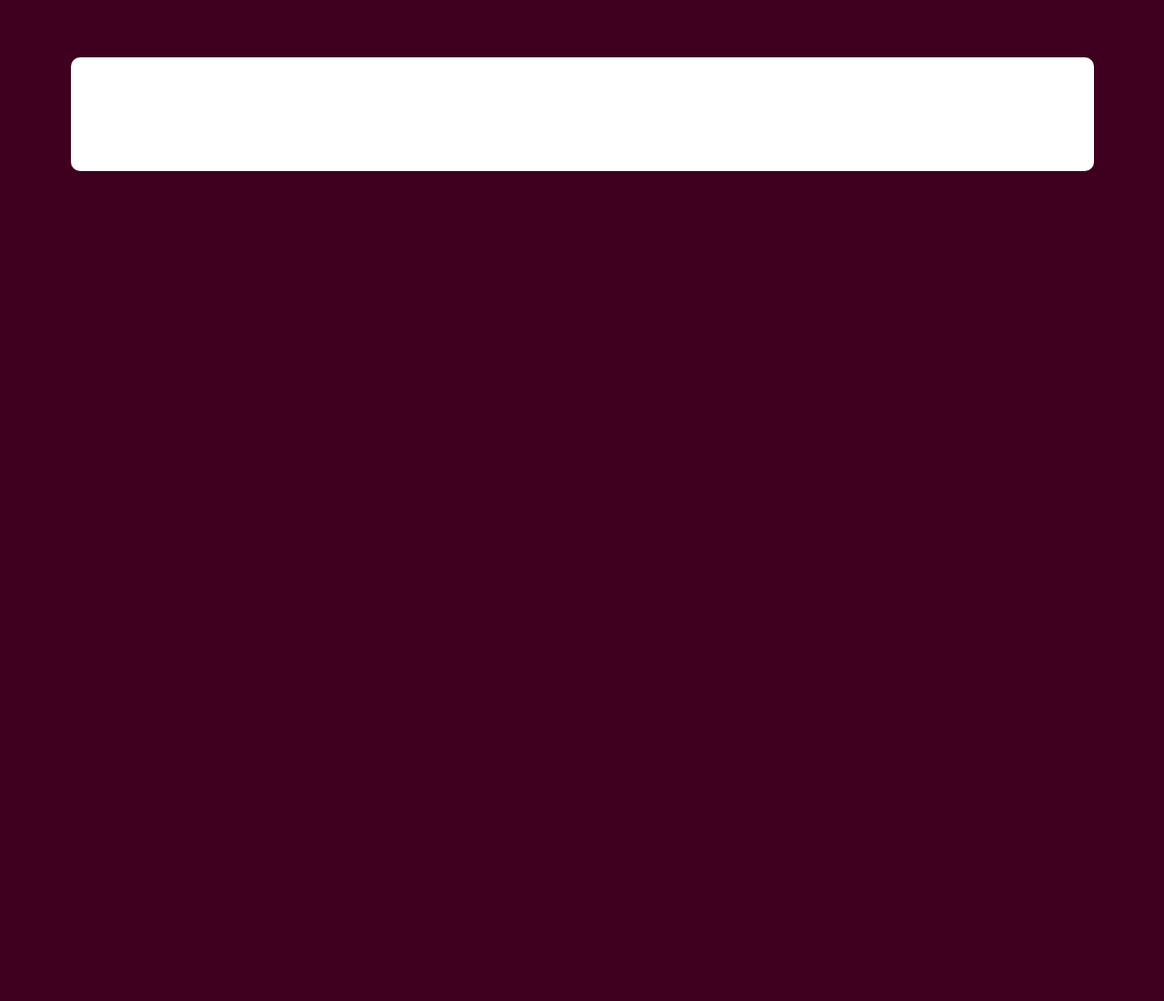
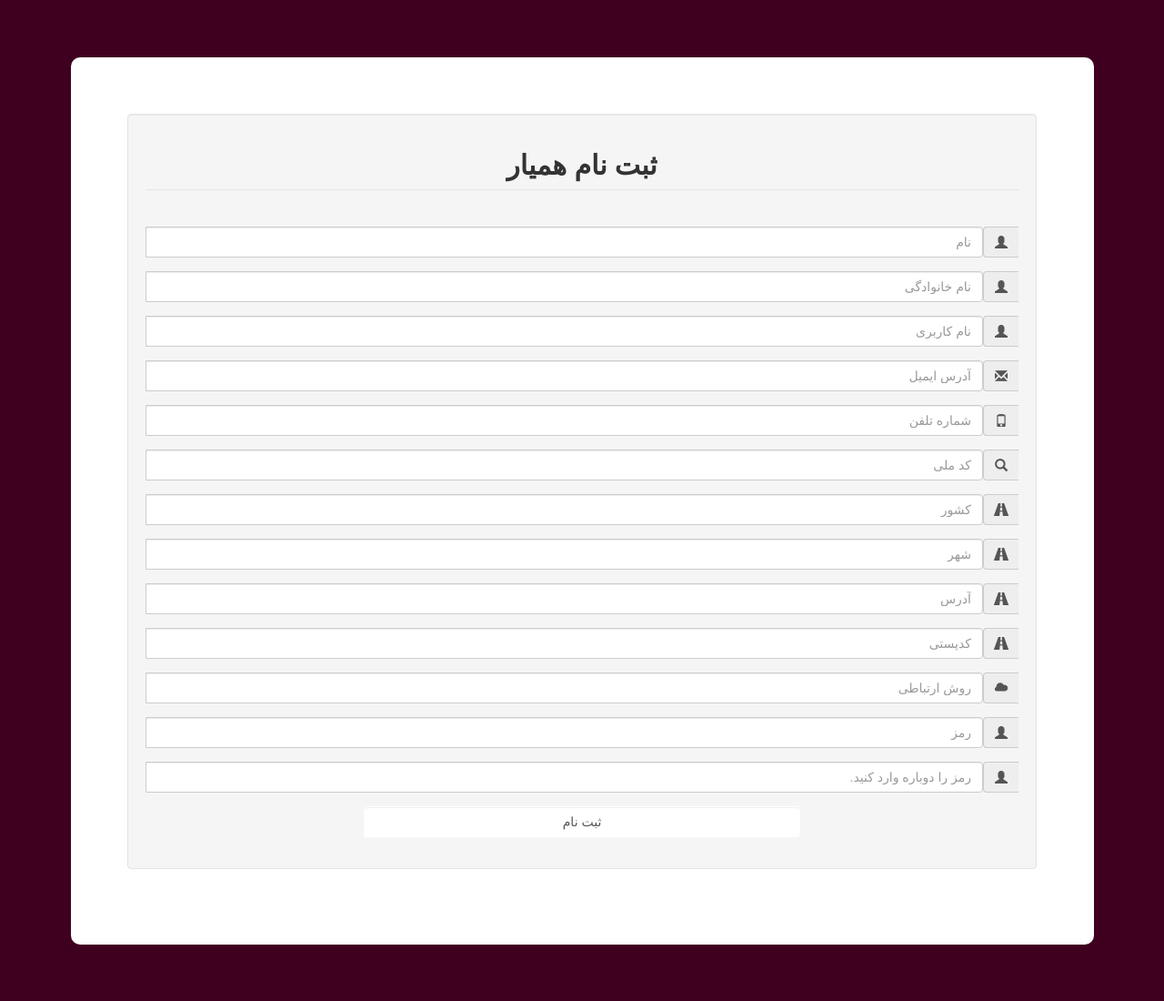
Before and after one commit to falipour/ChildFoundation2, a Django app: page /register/ in a window 1280 px wide. Shown: the part 58-1158 px from the top of the page at 91% size. Before the commit the page ends 246 px from the top, so only its background shows below. Run offline with Django 3.2, Linux system fonts and the light colour scheme; some libraries are stand-ins or nearby versions.

Commit message:
hamyar url

```diff
--- a/MySite/templates/MySite/Hamyar_Register.html
+++ b/MySite/templates/MySite/Hamyar_Register.html
@@ -13,8 +13,9 @@
             <div class="row">
                 <div class="col-lg-12">
                     <div style="background-color: white; margin: 5%; padding: 5%; border-radius: 10px;">
-                        <section id="signup" class="hide">
-                            <form class="well form-horizontal" action="" method="post" id="signup_form">{% csrf_token %}
+                        <section id="signup">
+                            <form class="well form-horizontal" style="direction: rtl" action="" method="post"
+                                  id="signup_form">{% csrf_token %}
                                 <fieldset>
                                     <legend>
                                         <center><h2><b>ثبت نام همیار</b></h2></center>
@@ -27,8 +28,7 @@
                                                     <span class="input-group-addon"><i
                                                             class="glyphicon glyphicon-user"></i></span>
                                                 <input name="first_name" placeholder="نام" class="form-control"
-                                                       type="text"
-                                                       value="{% if type == 'signup' %} {{ form.first_name.value }} {% endif %}">
+                                                       type="text">
                                             </div>
                                         </div>
                                     </div>
@@ -44,8 +44,7 @@
                                                     <span class="input-group-addon"><i
                                                             class="glyphicon glyphicon-user"></i></span>
                                                 <input name="last_name" placeholder="نام خانوادگی"
-                                                       class="form-control" type="text"
-                                                       value="{% if type == 'signup' %} {{ form.last_name.value }} {% endif %}">
+                                                       class="form-control" type="text">
                                             </div>
                                         </div>
                                     </div>
@@ -61,8 +60,7 @@
                                                     <span class="input-group-addon"><i
                                                             class="glyphicon glyphicon-user"></i></span>
                                                 <input name="username" placeholder="نام کاربری" class="form-control"
-                                                       type="text"
-                                                       value="{% if type == 'signup' %} {{ form.username.value }} {% endif %}">
+                                                       type="text">
                                             </div>
                                         </div>
                                     </div>
@@ -79,8 +77,7 @@
                                                     <span class="input-group-addon"><i
                                                             class="glyphicon glyphicon-envelope"></i></span>
                                                 <input name="email" placeholder="آدرس ایمیل" class="form-control"
-                                                       type="text"
-                                                       value="{% if type == 'signup' %} {{ form.email.value }} {% endif %}">
+                                                       type="text">
                                             </div>
                                         </div>
                                     </div>
@@ -94,10 +91,9 @@
                                         <div class="col-md-12 inputGroupContainer">
                                             <div class="input-group">
                                                     <span class="input-group-addon"><i
-                                                            class="glyphicon glyphicon-envelope"></i></span>
+                                                            class="glyphicon glyphicon-phone"></i></span>
                                                 <input name="phone_number" placeholder="شماره تلفن"
-                                                       class="form-control" type="text"
-                                                       value="{% if type == 'signup' %} {{ phone_number }} {% endif %}">
+                                                       class="form-control" type="text">
                                             </div>
                                         </div>
                                     </div>
@@ -107,14 +103,29 @@
                                         </span>
                                     {% endif %}
 
+                                    <div class="form-group {% if national_id_error and type == 'signup' %}has-error{% endif %}">
+                                        <div class="col-md-12 inputGroupContainer">
+                                            <div class="input-group">
+                                                    <span class="input-group-addon"><i
+                                                            class="glyphicon glyphicon-search"></i></span>
+                                                <input name="national_id" placeholder="کد ملی"
+                                                       class="form-control" type="text">
+                                            </div>
+                                        </div>
+                                    </div>
+                                    {% if national_id_error and type == 'signup' %}
+                                        <span class="text-danger" style="text-align:center;">
+                                            {{ national_id_error }}
+                                        </span>
+                                    {% endif %}
+
                                     <div class="form-group {% if country_error and type == 'signup' %}has-error{% endif %}">
                                         <div class="col-md-12 inputGroupContainer">
                                             <div class="input-group">
                                                     <span class="input-group-addon"><i
-                                                            class="glyphicon glyphicon-envelope"></i></span>
+                                                            class="glyphicon glyphicon-road"></i></span>
                                                 <input name="country" placeholder="کشور"
-                                                       class="form-control" type="text"
-                                                       value="{% if type == 'signup' %} {{ country }} {% endif %}">
+                                                       class="form-control" type="text">
                                             </div>
                                         </div>
                                     </div>
@@ -128,10 +139,9 @@
                                         <div class="col-md-12 inputGroupContainer">
                                             <div class="input-group">
                                                     <span class="input-group-addon"><i
-                                                            class="glyphicon glyphicon-envelope"></i></span>
+                                                            class="glyphicon glyphicon-road"></i></span>
                                                 <input name="city" placeholder="شهر"
-                                                       class="form-control" type="text"
-                                                       value="{% if type == 'signup' %} {{ city }} {% endif %}">
+                                                       class="form-control" type="text">
                                             </div>
                                         </div>
                                     </div>
@@ -141,20 +151,19 @@
                                         </span>
                                     {% endif %}
 
-                                    <div class="form-group {% if address_number_error and type == 'signup' %}has-error{% endif %}">
+                                    <div class="form-group {% if address_error and type == 'signup' %}has-error{% endif %}">
                                         <div class="col-md-12 inputGroupContainer">
                                             <div class="input-group">
                                                     <span class="input-group-addon"><i
-                                                            class="glyphicon glyphicon-envelope"></i></span>
-                                                <input name="address_number" placeholder="آدرس"
-                                                       class="form-control" type="text"
-                                                       value="{% if type == 'signup' %} {{ address_number }} {% endif %}">
+                                                            class="glyphicon glyphicon-road"></i></span>
+                                                <input name="address" placeholder="آدرس"
+                                                       class="form-control" type="text">
                                             </div>
                                         </div>
                                     </div>
-                                    {% if address_number_error and type == 'signup' %}
+                                    {% if address_error and type == 'signup' %}
                                         <span class="text-danger" style="text-align:center;">
-        {{ address_number_error }}
+                                            {{ address_error }}
                                         </span>
                                     {% endif %}
 
@@ -162,31 +171,29 @@
                                         <div class="col-md-12 inputGroupContainer">
                                             <div class="input-group">
                                                     <span class="input-group-addon"><i
-                                                            class="glyphicon glyphicon-envelope"></i></span>
+                                                            class="glyphicon glyphicon-road"></i></span>
                                                 <input name="postal_code" placeholder="کدپستی"
-                                                       class="form-control" type="text"
-                                                       value="{% if type == 'signup' %} {{ postal_code }} {% endif %}">
+                                                       class="form-control" type="text">
                                             </div>
                                         </div>
                                     </div>
-                                    {% if postal_codeـerror and type == 'signup' %}
+                                    {% if postal_code_error and type == 'signup' %}
                                         <span class="text-danger" style="text-align:center;">
                                             {{ postal_code_error }}
                                         </span>
                                     {% endif %}
 
-                                    <div class="form-group {% if report_methodـerror and type == 'signup' %}has-error{% endif %}">
+                                    <div class="form-group {% if report_method_error and type == 'signup' %}has-error{% endif %}">
                                         <div class="col-md-12 inputGroupContainer">
                                             <div class="input-group">
                                                     <span class="input-group-addon"><i
-                                                            class="glyphicon glyphicon-envelope"></i></span>
-                                                <input name="postal_code" placeholder="روش ارتباطی"
-                                                       class="form-control" type="text"
-                                                       value="{% if type == 'signup' %} {{ report_method }} {% endif %}">
+                                                            class="glyphicon glyphicon-cloud"></i></span>
+                                                <input name="report_method" placeholder='روش ارتباطی'
+                                                       class="form-control" type="text">
                                             </div>
                                         </div>
                                     </div>
-                                    {% if postal_code_error and type == 'signup' %}
+                                    {% if report_method_error and type == 'signup' %}
                                         <span class="text-danger" style="text-align:center;">
                                             {{ postal_code_error }}
                                         </span>
@@ -242,42 +249,12 @@
                                             </div>
                                         </div>
                                     </div>
-
-
                                 </fieldset>
                             </form>
                         </section>
-
-                        {#                        <!-- header -->#}
-                        {#                        <div class="modal-header">#}
-                        {#                            <h3 class="modal-title text-right">ثبت نام همیار</h3>#}
-                        {#                        </div>#}
-                        {##}
-                        {#                        <!-- body (form) -->#}
-                        {#                        <div class="modal-body text-right">#}
-                        {#                            <form role="form" method="post">#}
-                        {#                                {% csrf_token %}#}
-                        {#                                {% for field in form %}#}
-                        {#                                    {{ field }}#}
-                        {#                                    <label class="label label-default"#}
-                        {#                                           style="direction: rtl; font-family: 'B Mitra'; font-weight:bold; font-size: 13px; padding: 5px;">{{ field.label_tag }}</label>#}
-                        {##}
-                        {#                                    <br>#}
-                        {#                                {% endfor %}#}
-                        {#                                <br>#}
-                        {#                                <!-- button -->#}
-                        {#                                <div class="modal-footer">#}
-                        {#                                    <button type="submit" class="btn btn-primary btn-block"#}
-                        {#                                            style="background: #850032"> ثبت‌نام#}
-                        {#                                    </button>#}
-                        {#                                </div>#}
-                        {#                            </form>#}
-                        {#                        </div>#}
                     </div>
                 </div>
             </div>
         </div>
     </div>
-    </div>
-
 {% endblock %}
--- a/MySite/urls.py
+++ b/MySite/urls.py
@@ -14,5 +14,5 @@ urlpatterns = [
     path('history/', history, name='history'),
     path('contact/', ContactView.as_view(), name='contact'),
     path('login/', login, name='login'),
-    path('register/', signup, name='hamyar-register'),
+    path('register/', RegisterView.as_view(), name='hamyar-register'),
 ]
--- a/MySite/views.py
+++ b/MySite/views.py
@@ -49,33 +49,41 @@ class ContactView(TemplateView):
         return render(request, self.template_name, args)
 
 
-def signup(request):
-    form = SignupForm1(request.POST)
-    phone_number = request.POST.get('phone_number')
-    country = request.POST.get('report_method')
-    city = request.POST.get('city')
-    address = request.POST.get('address')
-    postal_code = request.POST.get('postal_code')
-    report_method = request.POST.get('report_method')
-    context = {'phone_number': phone_number, 'report_method': report_method, 'country': country, 'city': city,
-               'postal_code': postal_code, 'address': address}
-    if form.is_valid():
-        if len(phone_number) == 11 and phone_number[0:2] == '09':
-            form.save()
-            username = form.cleaned_data.get('username')
-            raw_password = form.cleaned_data.get('password1')
-            user = authenticate(username=username, password=raw_password)
-            auth_login(request, user)
-            member = MyUser.objects.create(user=user, phone_number=phone_number, country=country, city=city,
-                                           postal_code=postal_code, address=address)
-            member.save()
-            manager = Hamyar.objects.create(member=member, report_method=report_method)
-            manager.save()
-            return render(request, 'Hamyar/Home-Hamyar.html', {'type': 'complexRegister'})
-        else:
-            phone_number_error = "شماره تلفن باید 11 رقمی باشد و با 09 آغاز شود."
-            context['phoneNumberError'] = phone_number_error
+class RegisterView(TemplateView):
+    template_name = 'MySite/Hamyar_Register.html'
 
-    context['form'] = form
-    context['type'] = "signup"
-    return render(request, 'MySite/Hamyar_Register.html', context)
+    def get(self, request, **kwargs):
+        form = SignupForm1()
+        return render(request, self.template_name, {'form': form})
+
+    def post(self, request):
+        form = SignupForm1(request.POST)
+        phone_number = request.POST.get('phone_number')
+        national_id = request.POST.get('national_id')
+        country = request.POST.get('report_method')
+        city = request.POST.get('city')
+        address = request.POST.get('address')
+        postal_code = request.POST.get('postal_code')
+        report_method = request.POST.get('report_method')
+        context = {'phone_number': phone_number, 'report_method': report_method, 'country': country, 'city': city,
+                   'postal_code': postal_code, 'address': address, national_id: 'national_id'}
+        if form.is_valid():
+            print('valiid')
+            if len(phone_number) == 11 and phone_number[0:2] == '09':
+                form.save()
+                username = form.cleaned_data.get('username')
+                raw_password = form.cleaned_data.get('password1')
+                user = authenticate(username=username, password=raw_password)
+                auth_login(request, user)
+                member = MyUser.objects.create(user=user, phone_number=phone_number, country=country, city=city,
+                                               postal_code=postal_code, address=address, national_id=national_id)
+                member.save()
+                hamyar = Hamyar.objects.create(user=member, report_method=report_method)
+                hamyar.save()
+                return render(request, 'Hamyar/Home-Hamyar.html')
+            else:
+                phone_number_error = "شماره تلفن باید 11 رقمی باشد و با 09 آغاز شود."
+                context['phone_number_error'] = phone_number_error
+        context['form'] = form
+        context['type'] = 'signup'
+        return render(request, 'MySite/Hamyar_Register.html', context)
```
Also changed, not shown: hamyar/admin.py (+5 -5 lines), db.sqlite3. Lines whose indentation alone changed are shown as unchanged.
